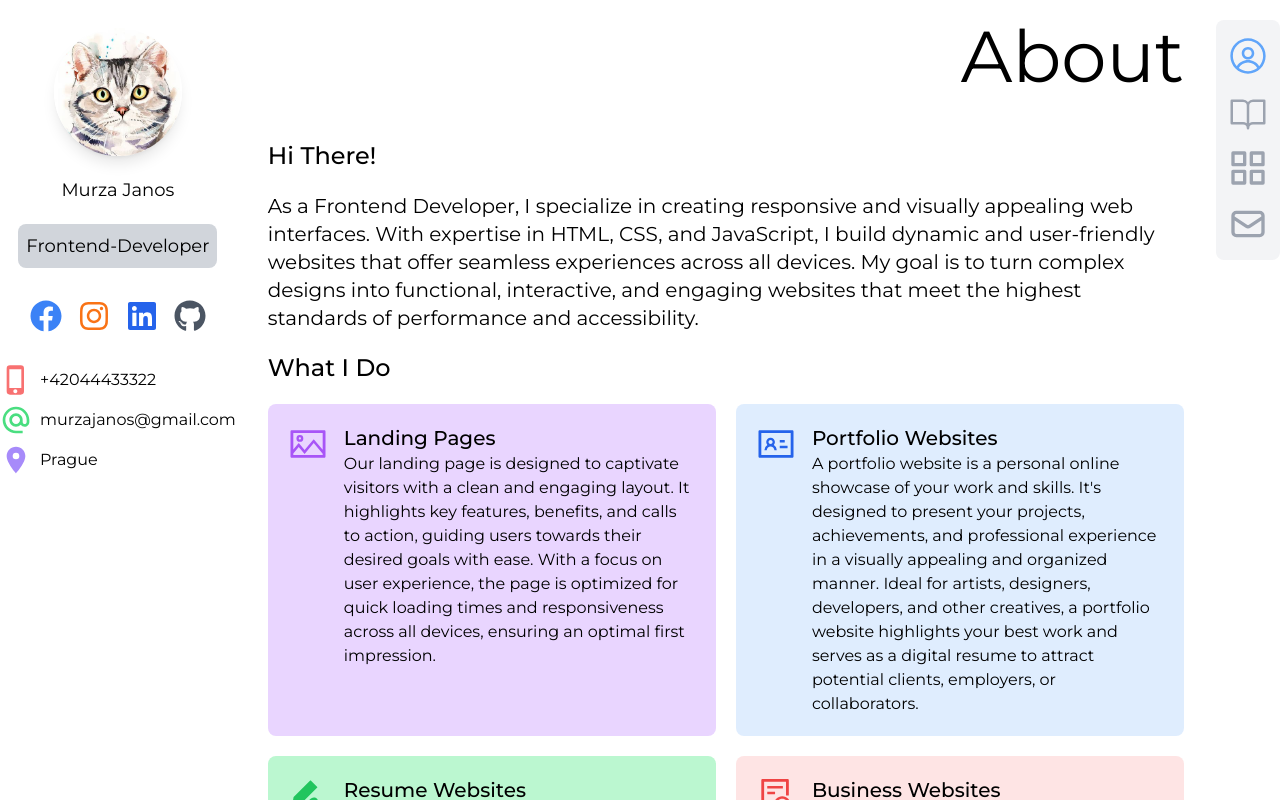
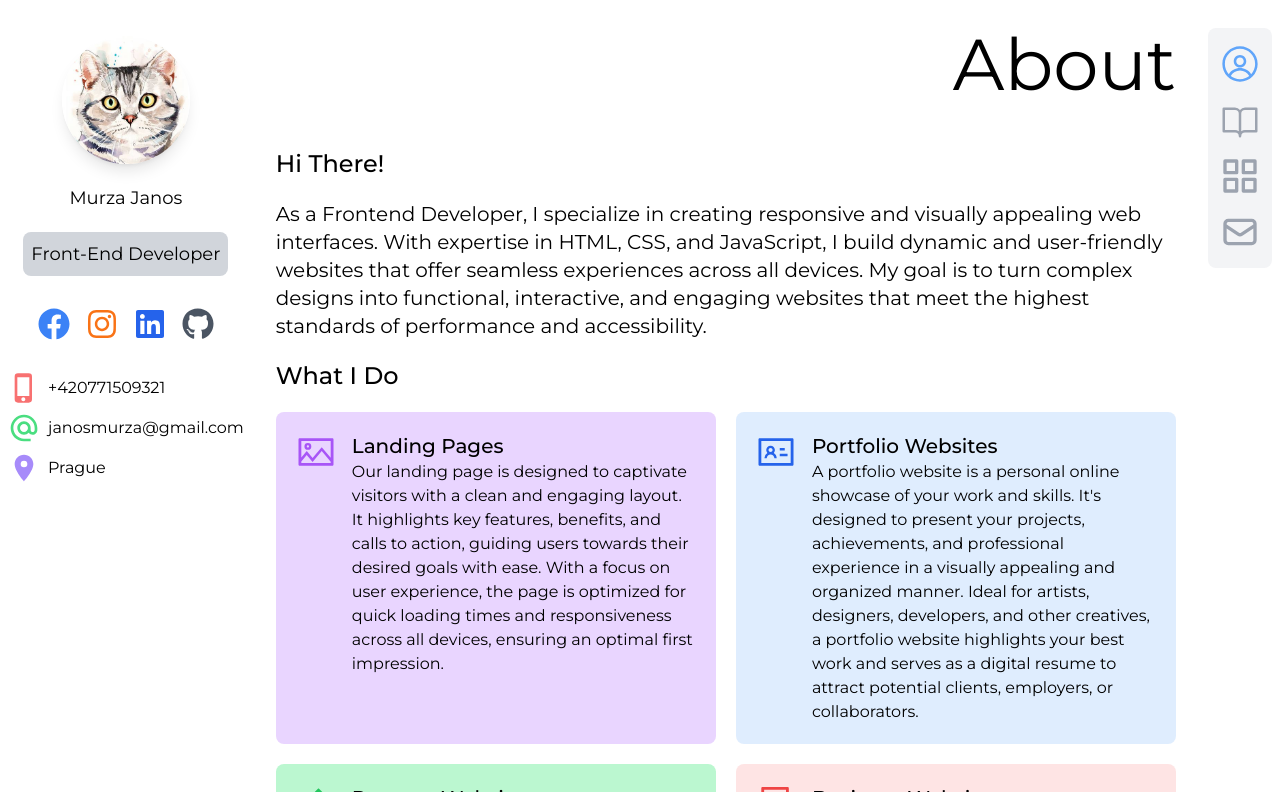
Before and after one commit to ioan-murchello/react-portfolio, a React (Vite) app: page / in a window 1280 px wide. Built offline with nearby package versions, Linux system fonts and the light colour scheme.

Commit message:
small changes in sidebar

```diff
--- a/src/components/BigSidebar.jsx
+++ b/src/components/BigSidebar.jsx
@@ -1,64 +1,64 @@
-import { Link } from 'react-router-dom';
-import avatar from '../img/cat.jpg';
+import { Link } from "react-router-dom";
+import avatar from "../img/cat.jpg";
 
-import { FaFacebook } from 'react-icons/fa';
-import { FaInstagram } from 'react-icons/fa';
-import { FaLinkedin } from 'react-icons/fa';
-import { FaGithub } from 'react-icons/fa';
+import { FaFacebook } from "react-icons/fa";
+import { FaInstagram } from "react-icons/fa";
+import { FaLinkedin } from "react-icons/fa";
+import { FaGithub } from "react-icons/fa";
 
-import { MdPhoneIphone } from 'react-icons/md';
-import { MdAlternateEmail } from 'react-icons/md';
-import { MdLocationOn } from 'react-icons/md';
+import { MdPhoneIphone } from "react-icons/md";
+import { MdAlternateEmail } from "react-icons/md";
+import { MdLocationOn } from "react-icons/md";
 
-const BigSidebar = ({ handleOpen }) => {
+const BigSidebar = () => {
   return (
     <div
       className={`hidden top-0 left-0 relative lg:flex flex-col gap-y-5 items-center py-5`}
     >
-      <div className='w-32 flex relative h-32 rounded-full overflow-hidden shadow-lg'>
+      <div className="w-32 flex relative h-32 rounded-full overflow-hidden shadow-lg">
         <img
-          className='w-full absolute object-cover'
+          className="w-full absolute object-cover"
           src={avatar}
-          alt='avatar'
+          alt="avatar"
         />
       </div>
-      <h2 className='text-lg'>Murza Janos</h2>
-      <p className='text-lg bg-gray-300 p-2 rounded-lg'>Frontend-Developer</p>
-      <ul className='flex gap-x-4 mt-3'>
+      <h2 className="text-lg">Murza Janos</h2>
+      <p className="text-lg bg-gray-300 p-2 rounded-lg">Front-End Developer</p>
+      <ul className="flex gap-x-4 mt-3">
         <li>
-          <Link to=''>
-            <FaFacebook className='h-8 w-8 text-blue-500 hover:scale-105' />
+          <Link to="">
+            <FaFacebook className="h-8 w-8 text-blue-500 hover:scale-105" />
           </Link>
         </li>
         <li>
-          <Link to=''>
-            <FaInstagram className='h-8 w-8 text-orange-500 hover:scale-105' />
+          <Link to="">
+            <FaInstagram className="h-8 w-8 text-orange-500 hover:scale-105" />
           </Link>
         </li>
         <li>
-          <Link to=''>
-            <FaLinkedin className='h-8 w-8 text-blue-600 hover:scale-105' />
+          <Link to="">
+            <FaLinkedin className="h-8 w-8 text-blue-600 hover:scale-105" />
           </Link>
         </li>
         <li>
-          <Link to=''>
-            <FaGithub className='h-8 w-8 text-gray-600 hover:scale-105' />
+          <Link to="">
+            <FaGithub className="h-8 w-8 text-gray-600 hover:scale-105" />
           </Link>
         </li>
       </ul>
 
-      <ul className='flex w-full gap-y-2 flex-col mt-3'>
-        <li className='flex gap-x-2 gap-y-2 items-center rounded-lg group'>
-          <MdPhoneIphone className='h-8 w-8 text-red-400 transform transition-transform duration-300 group-hover:rotate-12' />
-          <Link to='tel:+42044433322'>+42044433322</Link>
+      <ul className="flex w-full gap-y-2 flex-col mt-3">
+        <li className="flex gap-x-2 gap-y-2 items-center rounded-lg group">
+          <MdPhoneIphone className="h-8 w-8 text-red-400 transform transition-transform duration-300 group-hover:rotate-12" />
+          <Link to="tel:+420771509321">+420771509321</Link>
         </li>
-        <li className='flex gap-x-2 gap-y-2 items-center rounded-lg group'>
-          <MdAlternateEmail className='h-8 w-8 text-green-400 transform transition-transform duration-300 group-hover:rotate-12' />
-          <Link to='mailto:murzajanoss@gmail.com'>murzajanos@gmail.com</Link>
+        <li className="flex gap-x-2 gap-y-2 items-center rounded-lg group">
+          <MdAlternateEmail className="h-8 w-8 text-green-400 transform transition-transform duration-300 group-hover:rotate-12" />
+          <Link to="mailto:janosmurza@gmail.com">janosmurza@gmail.com</Link>
         </li>
-        <li className='flex gap-x-2 gap-y-2 items-center rounded-lg group'>
-          <MdLocationOn className='h-8 w-8 text-violet-400 transform transition-transform duration-300 group-hover:rotate-12' />
-          <Link to=''>Prague</Link>
+        <li className="flex gap-x-2 gap-y-2 items-center rounded-lg group">
+          <MdLocationOn className="h-8 w-8 text-violet-400 transform transition-transform duration-300 group-hover:rotate-12" />
+          <Link to="">Prague</Link>
         </li>
       </ul>
     </div>
--- a/src/components/MainSidebar.jsx
+++ b/src/components/MainSidebar.jsx
@@ -21,7 +21,7 @@ const MainSidebar = ({ toggle }) => {
         <img className='w-full h-full object-cover' src={avatar} alt='avatar' />
       </div>
       <h2 className='text-2xl mb-3'>Murza Janos</h2>
-      <p className='text-xl bg-gray-300 p-2 rounded-lg'>Frontend-Developer</p>
+      <p className='text-xl bg-gray-300 p-2 rounded-lg'>Front-End Developer</p>
       <ul className='flex gap-x-4 mt-5'>
         <li>
           <Link to=''>
--- a/src/pages/Layout.jsx
+++ b/src/pages/Layout.jsx
@@ -1,27 +1,30 @@
-import { Outlet } from 'react-router-dom';
-import Sidebar from '../components/Sidebar';
-import BigSidebar from '../components/BigSidebar';
-import DownBar from '../components/DownBar';
-import MainSidebar from '../components/MainSidebar';
-import { useState } from 'react';
-
+import { Outlet } from "react-router-dom";
+import Sidebar from "../components/Sidebar";
+import BigSidebar from "../components/BigSidebar";
+import DownBar from "../components/DownBar";
+import MainSidebar from "../components/MainSidebar";
+import { useEffect, useState } from "react";
 
 const Layout = () => {
   const [isOpen, setIsOpen] = useState(false);
 
-  window.addEventListener('resize', () => setIsOpen(false))
+  useEffect(() => {
+    window.addEventListener("resize", () => setIsOpen(false));
+    return () => {
+      window.removeEventListener("resize", () => setIsOpen(false));
+    };
+  }, []);
 
   return (
-    <div className='container h-screen mx-auto flex'>
-      {/* <SpaceBackground/> */}
-        <MainSidebar   toggle={isOpen}/>
-      <aside className='pt-2'>
-        <BigSidebar handleOpen={isOpen}  />
+    <div className="container h-screen mx-auto flex p-2">
+      <MainSidebar toggle={isOpen} />
+      <aside className="pt-2">
+        <BigSidebar />
       </aside>
-      <div className=' w-full rounded-lg pt-2 pb-16 sm:pb-2 sm:py-5 px-4 sm:px-8 overflow-y-auto scrollbar-hide'>
+      <div className=" w-full rounded-lg pt-2 pb-16 sm:pb-2 sm:py-5 px-4 sm:px-8 overflow-y-auto scrollbar-hide">
         <Outlet />
       </div>
-      <div className='hidden pt-5 lg:flex items-start w-full max-w-16'>
+      <div className="hidden pt-5 lg:flex items-start w-full max-w-16">
         <Sidebar />
       </div>
       <DownBar toggleOpen={isOpen} handleOpen={setIsOpen} />
```
